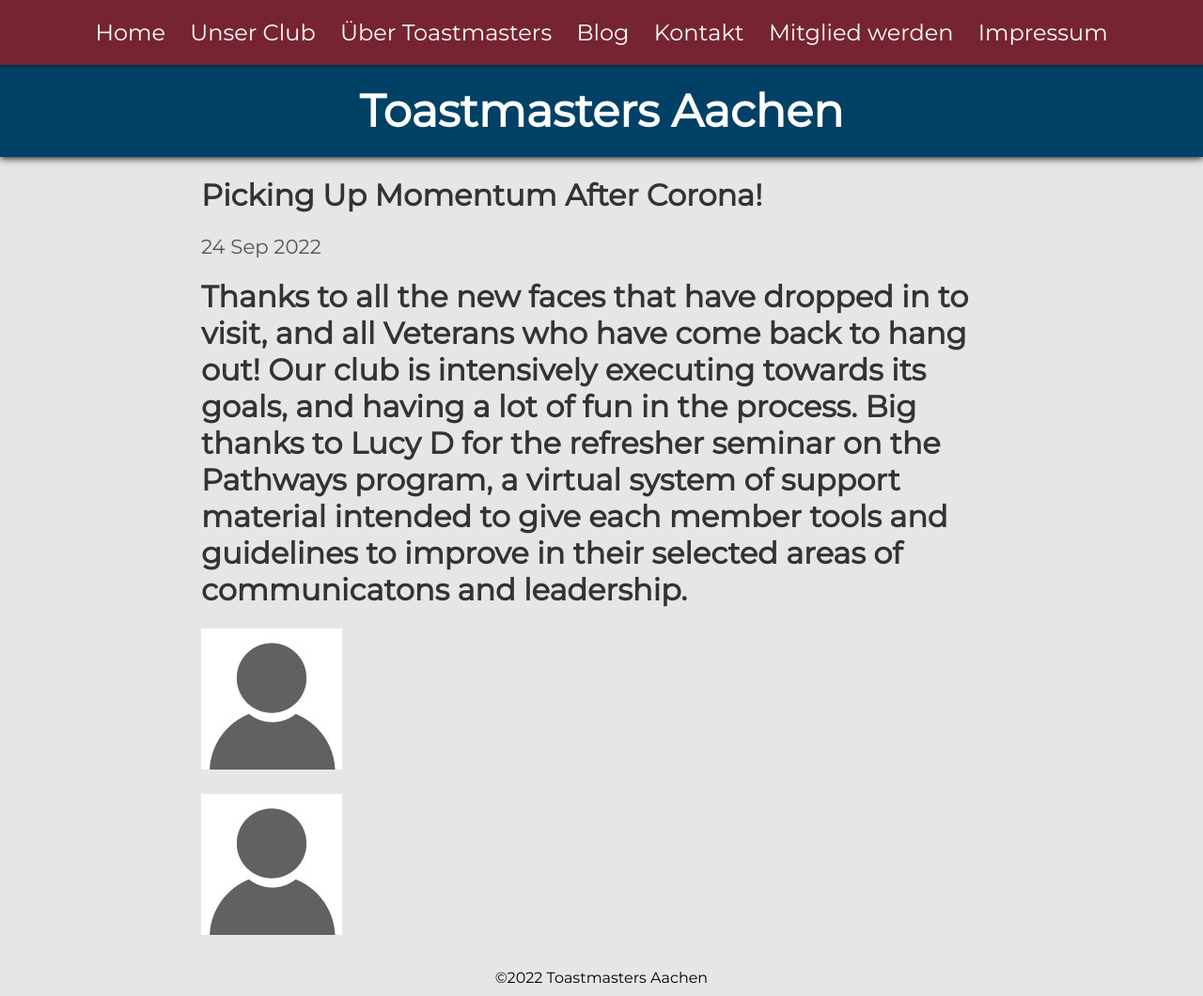
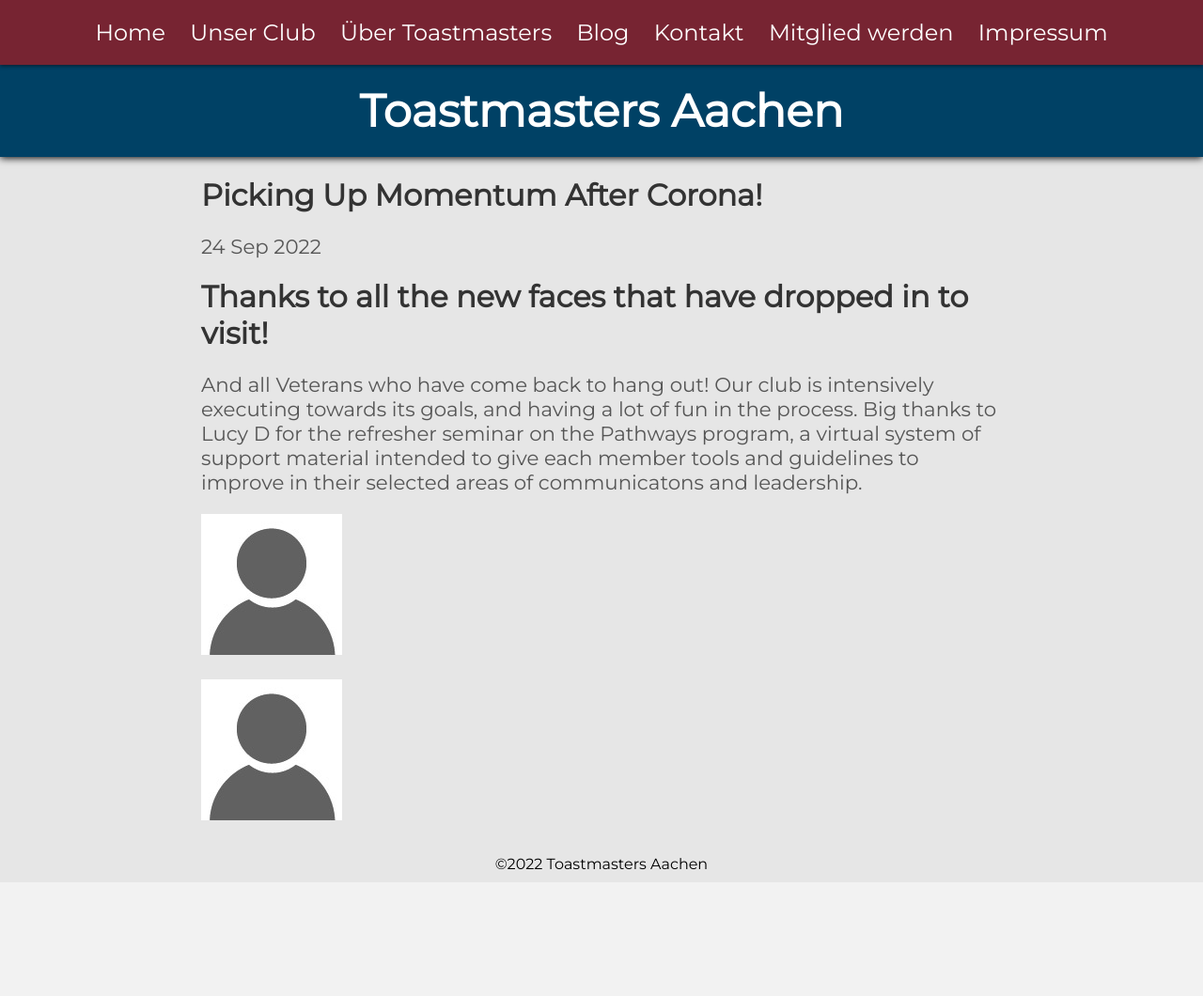
Before and after one commit to toastmasters-aachen/toastmasters-aachen.github.io, a Jekyll site: the page built from _posts/2022-09-24-Picking Up Momentum!.md, in a window 1280 px wide. Shown: the whole page at 94% size. Built offline with Jekyll 4.4.1, drawn with Linux system fonts in a browser that asks for light colours; after the commit the page ends 939 px from its top, so only the background shows below that.

```diff
--- a/_posts/2022-09-24-Picking Up Momentum!.md
+++ b/_posts/2022-09-24-Picking Up Momentum!.md
@@ -6,7 +6,9 @@ published: true
 excerpt: "TM Aachen is Picking up Steam"
 ---
 
-# Thanks to all the new faces that have dropped in to visit, and all Veterans who have come back to hang out!  Our club is intensively executing towards its goals, and having a lot of fun in the process.  Big thanks to Lucy D for the refresher seminar on the Pathways program, a virtual system of support material intended to give each member tools and guidelines to improve in their selected areas of communicatons and leadership.
+# Thanks to all the new faces that have dropped in to visit!
+
+And all Veterans who have come back to hang out!  Our club is intensively executing towards its goals, and having a lot of fun in the process.  Big thanks to Lucy D for the refresher seminar on the Pathways program, a virtual system of support material intended to give each member tools and guidelines to improve in their selected areas of communicatons and leadership.
 
 
 [//]: # (This is a comment.)
```
